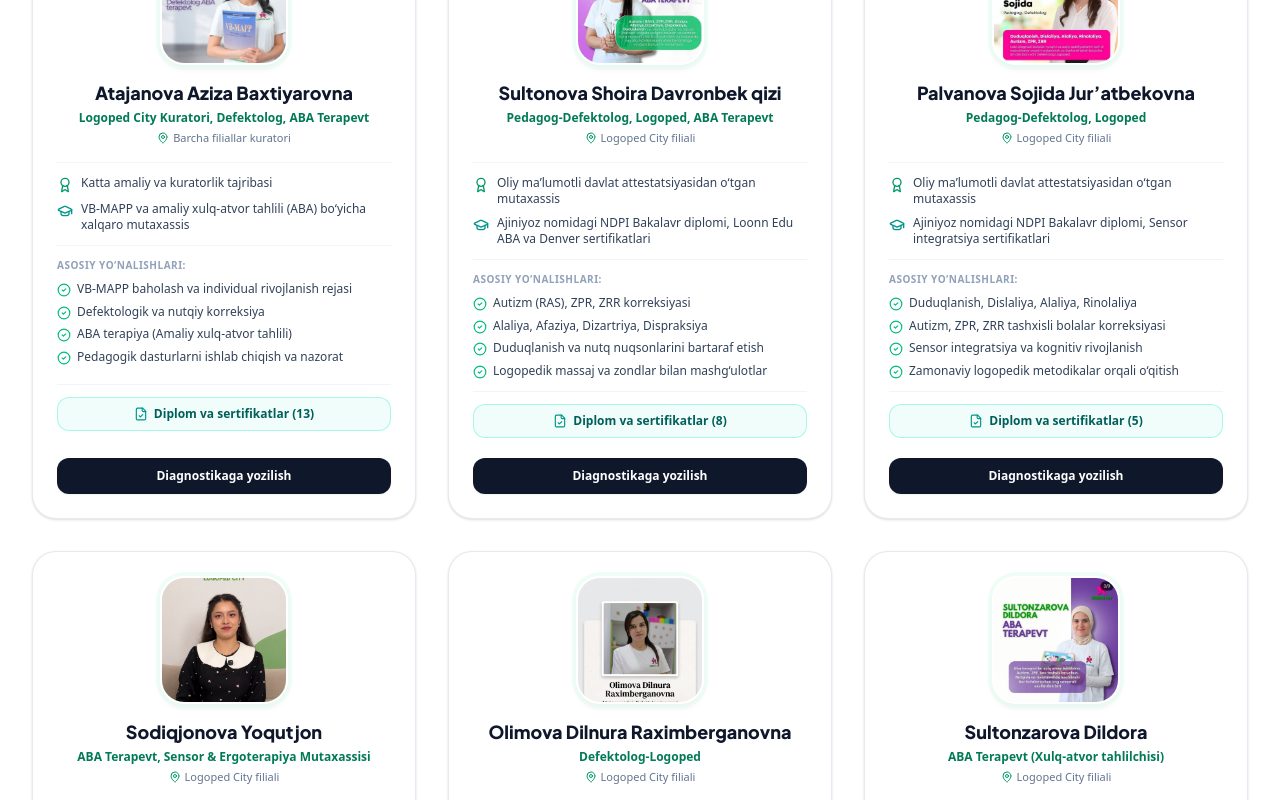
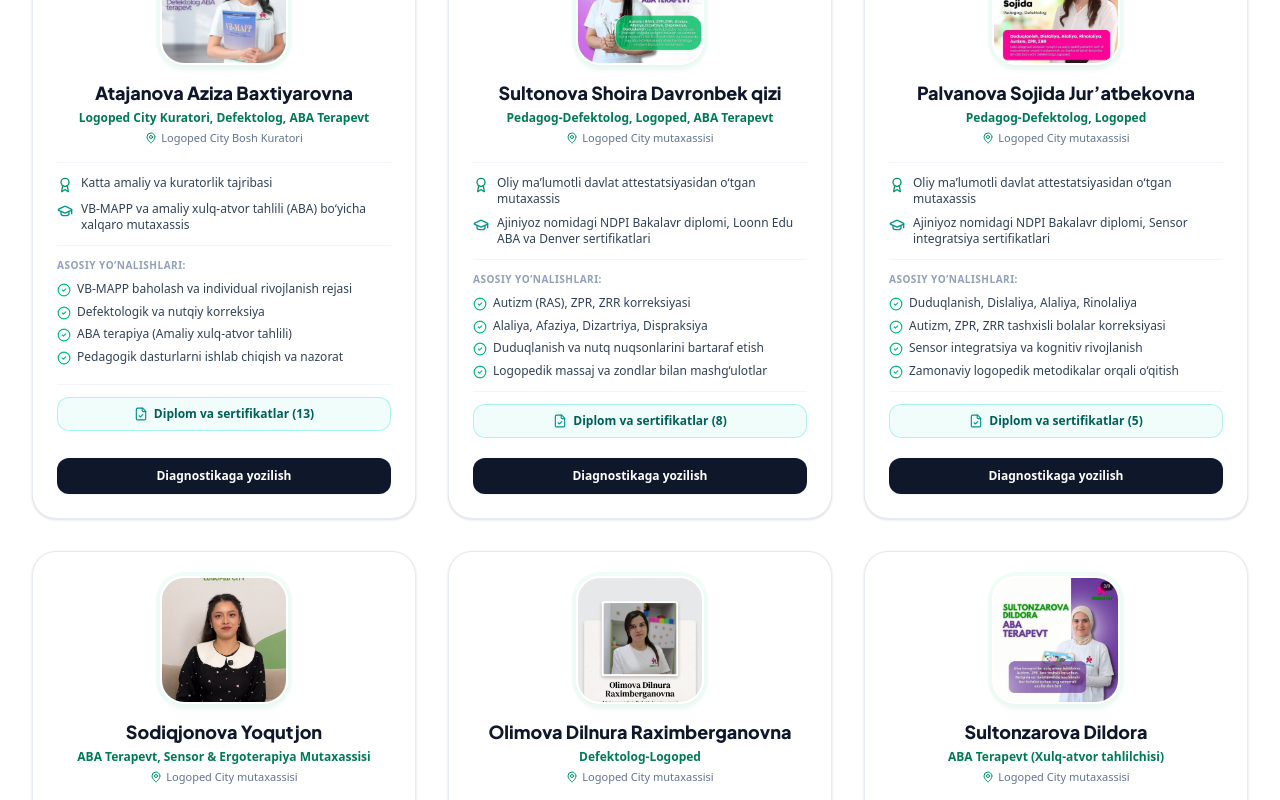
Before and after one commit to logopedcity24-ai/Logoped-City-sayti, a React (Vite) app: page / in a window 1280 px wide. Shown: the part 7240-8040 px from the top of the page. Built offline with nearby package versions, Linux system fonts and the light colour scheme.

Commit message:
feat: highlight October courses admission and refine specialist curator/team status

```diff
--- a/src/data/mockData.ts
+++ b/src/data/mockData.ts
@@ -450,8 +450,8 @@ export const SPECIALISTS: Specialist[] = [
     experienceRu: 'Большой практический и кураторский опыт',
     education: 'VB-MAPP va amaliy xulq-atvor tahlili (ABA) bo‘yicha xalqaro mutaxassis',
     educationRu: 'Международный специалист по оценке VB-MAPP и прикладному анализу поведения (АВА)',
-    branch: 'Barcha filiallar kuratori',
-    branchRu: 'Куратор всех филиалов',
+    branch: 'Logoped City Bosh Kuratori',
+    branchRu: 'Главный куратор Logoped City',
     specialization: [
       'VB-MAPP baholash va individual rivojlanish rejasi',
       'Defektologik va nutqiy korreksiya',
@@ -479,8 +479,8 @@ export const SPECIALISTS: Specialist[] = [
     experienceRu: 'Дипломированный специалист с государственной аттестацией',
     education: 'Ajiniyoz nomidagi NDPI Bakalavr diplomi, Loonn Edu ABA va Denver sertifikatlari',
     educationRu: 'Диплом бакалавра НГПИ им. Ажинияза, международные сертификаты АВА и Денверской модели',
-    branch: 'Logoped City filiali',
-    branchRu: 'Филиал Logoped City',
+    branch: 'Logoped City mutaxassisi',
+    branchRu: 'Специалист Logoped City',
     specialization: [
       'Autizm (RAS), ZPR, ZRR korreksiyasi',
       'Alaliya, Afaziya, Dizartriya, Dispraksiya',
@@ -508,8 +508,8 @@ export const SPECIALISTS: Specialist[] = [
     experienceRu: 'Дипломированный специалист с государственной аттестацией',
     education: 'Ajiniyoz nomidagi NDPI Bakalavr diplomi, Sensor integratsiya sertifikatlari',
     educationRu: 'Диплом бакалавра НГПИ им. Ажинияза, сертификаты по сенсорной интеграции',
-    branch: 'Logoped City filiali',
-    branchRu: 'Филиал Logoped City',
+    branch: 'Logoped City mutaxassisi',
+    branchRu: 'Специалист Logoped City',
     specialization: [
       'Duduqlanish, Dislaliya, Alaliya, Rinolaliya',
       'Autizm, ZPR, ZRR tashxisli bolalar korreksiyasi',
@@ -537,8 +537,8 @@ export const SPECIALISTS: Specialist[] = [
     experienceRu: 'Сертифицированный специалист-практик',
     education: 'Ergoterapiya, Sensor integratsiya, VB-MAPP, Denver modeli va Logomassaj bo‘yicha xalqaro sertifikatlar',
     educationRu: 'Международные сертификаты по эрготерапии, сенсорной интеграции, VB-MAPP, Денверской модели и логомассажу',
-    branch: 'Logoped City filiali',
-    branchRu: 'Филиал Logoped City',
+    branch: 'Logoped City mutaxassisi',
+    branchRu: 'Специалист Logoped City',
     specialization: [
       'Ergoterapiya va Sensor integratsiya terapiyasi',
       'VB-MAPP universal protokoli asosida maqsadli rivojlantirish',
@@ -568,8 +568,8 @@ export const SPECIALISTS: Specialist[] = [
     experienceRu: 'Дипломированный дефектолог-логопед, сертифицированный специалист',
     education: 'Navoiy Davlat Universiteti Bakalavr diplomi, Loonn Edu ABA, VB-MAPP va Logoped City sertifikatlari',
     educationRu: 'Диплом бакалавра Навоийского Государственного Университета, сертификаты АВА Loonn Edu, VB-MAPP и Logoped City',
-    branch: 'Logoped City filiali',
-    branchRu: 'Филиал Logoped City',
+    branch: 'Logoped City mutaxassisi',
+    branchRu: 'Специалист Logoped City',
     specialization: [
       'Duduqlanish, Dislaliya, Alaliya, Rinolaliya',
       'Autizm, ZPR, ZRR diagnozli bolalar bilan ishlash',
@@ -597,8 +597,8 @@ export const SPECIALISTS: Specialist[] = [
     experienceRu: 'Квалифицированный сертифицированный АВА-терапевт',
     education: 'ABA Smart Academy (IBAO) xalqaro dasturi, Autizm va Mehr (VB-MAPP va Xulq-atvor) sertifikatlari',
     educationRu: 'Международная программа ABA Smart Academy (IBAO), сертификаты Autizm va Mehr (VB-MAPP и Поведение)',
-    branch: 'Logoped City filiali',
-    branchRu: 'Филиал Logoped City',
+    branch: 'Logoped City mutaxassisi',
+    branchRu: 'Специалист Logoped City',
     specialization: [
       'Autizm (RAS), ZPR tashxislari bo‘yicha ABA terapiya',
       'Nutq va kognitiv rivojlanishda kechikishlarni bartaraf etish',
@@ -626,8 +626,8 @@ export const SPECIALISTS: Specialist[] = [
     experienceRu: 'Дипломированный специалист с государственной аттестацией',
     education: 'Nizomiy nomidagi Toshkent Davlat Pedagogika Universiteti (Bakalavr), Neurologopediya va Logos sertifikatlari',
     educationRu: 'Ташкентский государственный педагогический университет им. Низами (Бакалавр), сертификаты Logos и неврологопедии',
-    branch: 'Logoped City filiali',
-    branchRu: 'Филиал Logoped City',
+    branch: 'Logoped City mutaxassisi',
+    branchRu: 'Специалист Logoped City',
     specialization: [
       'Maxsus pedagogika (Logopediya) metodikasi',
       'Nutq tovushlarini to‘g‘ri qo‘yish va fonematik rivojlanish',
@@ -655,8 +655,8 @@ export const SPECIALISTS: Specialist[] = [
     experienceRu: 'Квалифицированный АВА-специалист',
     education: 'Amaliy xulq-atvor tahlili (ABA) va bolalar rivojlanishi',
     educationRu: 'Прикладной анализ поведения (АВА) и развитие детей',
-    branch: 'Logoped City filiali',
-    branchRu: 'Филиал Logoped City',
+    branch: 'Logoped City mutaxassisi',
+    branchRu: 'Специалист Logoped City',
     specialization: [
       'Autizm, ZPR va RAS tashxisli bolalar bilan ishlash',
       'Nutq va rivojlanishdagi kechikishlarni korreksiya qilish',
@@ -684,8 +684,8 @@ export const SPECIALISTS: Specialist[] = [
     experienceRu: 'Сертифицированный специалист по сенсорной интеграции',
     education: 'Neuro Logik markazi, KLEKS Markazi (Polsha) va LogoStudio sertifikatlari',
     educationRu: 'Центр Neuro Logik, Центр KLEKS (Польша) и сертификаты LogoStudio',
-    branch: 'Logoped City filiali',
-    branchRu: 'Филиал Logoped City',
+    branch: 'Logoped City mutaxassisi',
+    branchRu: 'Специалист Logoped City',
     specialization: [
       'Sensor integratsiya va taktil-vestibulyar stimulyatsiya',
       'Autizm (RAS) va giperfaollikda (SDVG) sensor korreksiya',
@@ -2042,18 +2042,33 @@ export const COURSES: Course[] = [
   {
     id: 'boshlangich-logopediya',
     title: 'Boshlang‘ich Logopediya Asoslari',
+    titleRu: 'Основы начальной логопедии',
     targetAudience: 'Yosh mutaxassislar, bog‘cha tarbiyachilari va yangi boshlovchilar uchun',
+    targetAudienceRu: 'Для начинающих специалистов, воспитателей и логопедов',
     duration: '2 oy (haftada 3 kun, 2 soatdan)',
+    durationRu: '2 месяца (3 дня в неделю, по 2 часа)',
     format: 'Nazariya + Markaz filiallarida jonli amaliyot',
+    formatRu: 'Теория + Живая практика в филиалах центра',
     description: 'Nutq apparati anatomiyasi, asosiy tovush buzilishlari turlari, artikulyatsion gimnastika va oddiy tovushlarni qo‘yish usullari.',
+    descriptionRu: 'Анатомия артикуляционного аппарата, виды речевых нарушений, артикуляционная гимнастика и техники постановки звуков.',
     topics: [
       'Artikulyatsion apparat tuzilishi va tekshirish usullari',
       'Unli va oson undosh tovushlarni to‘g‘ri qo‘yish texnikasi',
       'Artikulyatsion gimnastika mashqlari to‘plami',
       'Mashg‘ulot konspekti tuzish va bolalar bilan dastlabki aloqa'
     ],
+    topicsRu: [
+      'Строение и диагностика артикуляционного аппарата',
+      'Методика постановки гласных и простых согласных звуков',
+      'Комплекс артикуляционной гимнастики',
+      'Составление плана занятий и первый контакт с ребенком'
+    ],
     certificate: true,
-    badge: 'Ommabop kurs'
+    badge: 'QABUL BOSHLANDI • OKTABR 2026',
+    badgeRu: 'ИДЕТ НАБОР • ОКТЯБРЬ 2026',
+    admissionOpen: true,
+    startDate: 'Oktabr oyi (Yangi guruh qabuli boshlandi)',
+    startDateRu: 'Октябрь 2026 (Открыт набор в новую группу)',
   },
   {
     id: 'maxsus-logopediya',
@@ -2105,17 +2120,33 @@ export const COURSES: Course[] = [
   {
     id: 'sensor-integratsiya-kursi',
     title: 'Sensor Integratsiya Metodikasi va Jihozlar Bilan Ishlash',
+    titleRu: 'Методика сенсорной интеграции и работа с оборудованием',
     targetAudience: 'Pedagoglar, AFK instruktorlari va psixologlar',
-    duration: '3 hafta',
+    targetAudienceRu: 'Для педагогов, инструкторов АФК и психологов',
+    duration: '3 hafta (amaliy mashg‘ulotlar)',
+    durationRu: '3 недели (практические занятия)',
     format: 'Sensor integratsiya zallarida amaliy mashg‘ulot',
+    formatRu: 'Практические занятия в залах сенсорной интеграции',
     description: 'Sensor profillarni baholash, vestibulyar, propriotseptiv va taktil tizimlarni to‘g‘ri yuklama bilan rivojlantirish qoidalari.',
+    descriptionRu: 'Оценка сенсорного профиля, работа с вестибулярной, проприоцептивной и тактильной системами с практической нагрузкой.',
     topics: [
       'Sensor tizimlar anatomiyasi va disfunksiya belgilari',
       'Sensor parhez (Sensory Diet) tuzish qoidalari',
       'Maxsus osma jihozlar va burchaklardan xavfsiz foydalanish',
       'Sensor holatning nutq va diqqatga ta’siri'
     ],
-    certificate: true
+    topicsRu: [
+      'Анатомия сенсорных систем и признаки дисфункций',
+      'Правила составления сенсорной диеты (Sensory Diet)',
+      'Безопасное использование подвесного оборудования и сенсорных зон',
+      'Влияние сенсорного состояния на речь и концентрацию внимания'
+    ],
+    certificate: true,
+    badge: 'QABUL BOSHLANDI • OKTABR 2026',
+    badgeRu: 'ИДЕТ НАБОР • ОКТЯБРЬ 2026',
+    admissionOpen: true,
+    startDate: 'Oktabr oyi (Yangi guruh qabuli boshlandi)',
+    startDateRu: 'Октябрь 2026 (Открыт набор в новую группу)',
   },
   {
     id: 'ota-onalar-seminari',
--- a/src/types.ts
+++ b/src/types.ts
@@ -117,6 +117,9 @@ export interface Course {
   certificate: boolean;
   badge?: string;
   badgeRu?: string;
+  admissionOpen?: boolean;
+  startDate?: string;
+  startDateRu?: string;
 }
 
 export interface Testimonial {
```
Also changed, not shown: src/components/CourseModal.tsx (+28 -5 lines), src/components/CoursesSection.tsx (+49 -6 lines).
